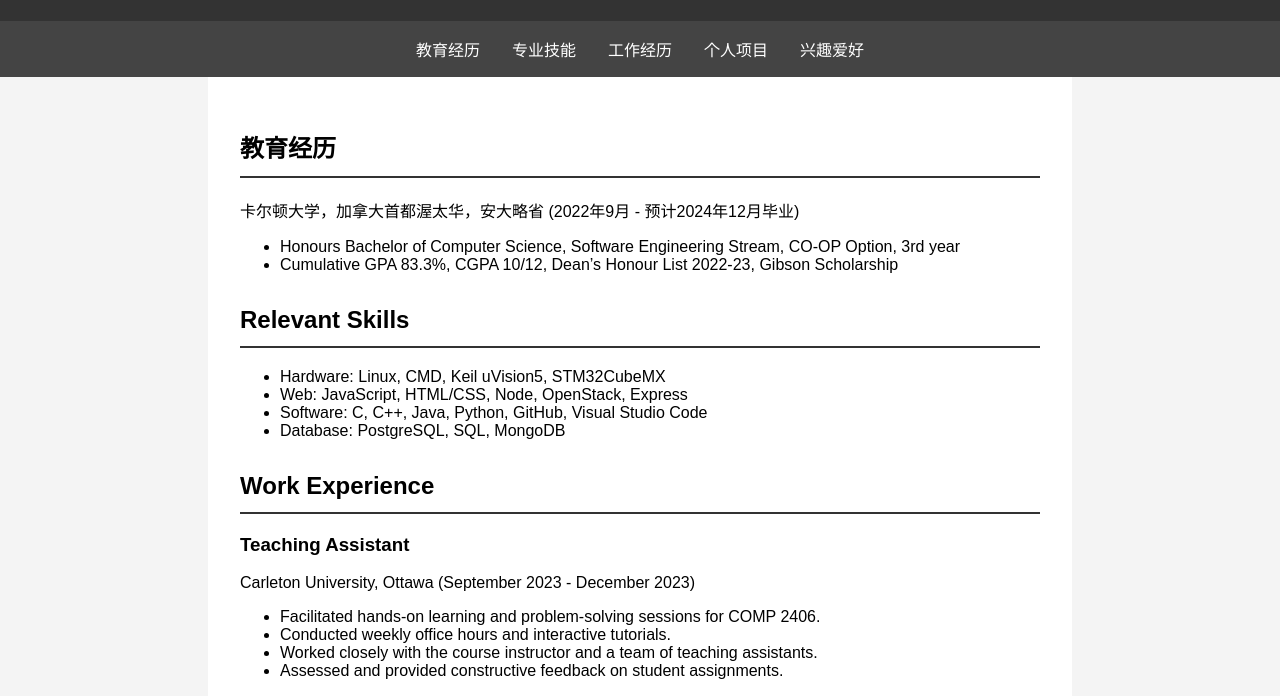
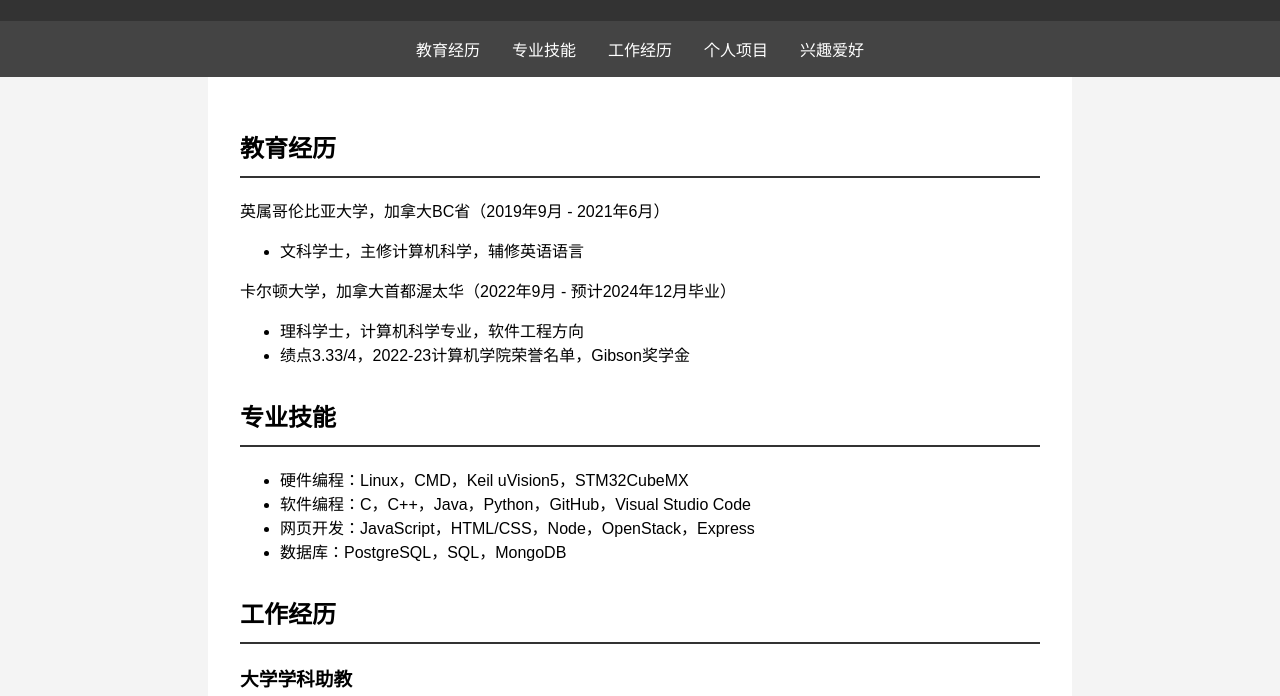
Before and after one commit to HarveyWho/HarveyWho.Github.io, a plain HTML site: page index.html in a window 1280 px wide. Shown: the part 97-793 px from the top of the page. Drawn offline with Linux system fonts and the light colour scheme.

Commit message:
Update index.html

```diff
--- a/index.html
+++ b/index.html
@@ -25,28 +25,32 @@
     <main>
         <section id="education">
             <h2>教育经历</h2>
-            <p>卡尔顿大学，加拿大首都渥太华，安大略省 (2022年9月 - 预计2024年12月毕业)</p>
+            <p>英属哥伦比亚大学，加拿大BC省（2019年9月 - 2021年6月）</p>
             <ul>
-                <li>Honours Bachelor of Computer Science, Software Engineering Stream, CO-OP Option, 3rd year</li>
-                <li>Cumulative GPA 83.3%, CGPA 10/12, Dean’s Honour List 2022-23, Gibson Scholarship</li>
+                <li>文科学士，主修计算机科学，辅修英语语言</li>
+            </ul>
+            <p>卡尔顿大学，加拿大首都渥太华（2022年9月 - 预计2024年12月毕业）</p>
+            <ul>
+                <li>理科学士，计算机科学专业，软件工程方向</li>
+                <li>绩点3.33/4，2022-23计算机学院荣誉名单，Gibson奖学金</li>
             </ul>
         </section>
 
         <section id="skills">
-            <h2>Relevant Skills</h2>
+            <h2>专业技能</h2>
             <ul>
-                <li>Hardware: Linux, CMD, Keil uVision5, STM32CubeMX</li>
-                <li>Web: JavaScript, HTML/CSS, Node, OpenStack, Express</li>
-                <li>Software: C, C++, Java, Python, GitHub, Visual Studio Code</li>
-                <li>Database: PostgreSQL, SQL, MongoDB</li>
+                <li>硬件编程：Linux，CMD，Keil uVision5，STM32CubeMX</li>
+                <li>软件编程：C，C++，Java，Python，GitHub，Visual Studio Code</li>
+                <li>网页开发：JavaScript，HTML/CSS，Node，OpenStack，Express</li>
+                <li>数据库：PostgreSQL，SQL，MongoDB</li>
             </ul>
         </section>
 
         <section id="experience">
-            <h2>Work Experience</h2>
+            <h2>工作经历</h2>
             <div class="job">
-                <h3>Teaching Assistant</h3>
-                <p>Carleton University, Ottawa (September 2023 - December 2023)</p>
+                <h3>大学学科助教</h3>
+                <p>卡尔顿大学（2023年9月 - 2023年12月）</p>
                 <ul>
                     <li>Facilitated hands-on learning and problem-solving sessions for COMP 2406.</li>
                     <li>Conducted weekly office hours and interactive tutorials.</li>
```
